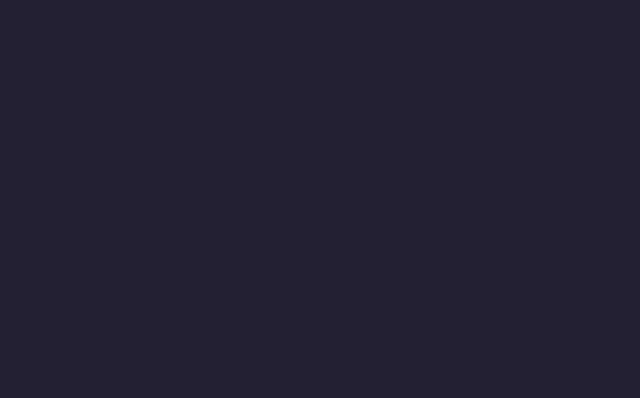
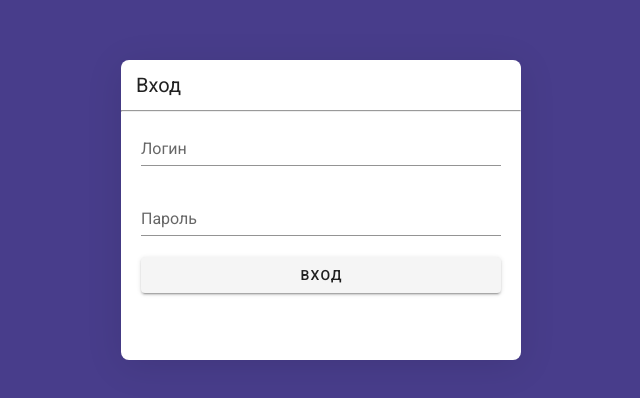
Before and after one commit to Denisoov/pawnshop, a Nuxt app: page /login in a window 1280 px wide. Before the commit this address had no page. Shown: the part 190-588 px from the top of the page, without its empty margins (319-959 px from the left). Built offline with nearby package versions, Linux system fonts and the light colour scheme.

Commit message:
Добавил компоненты на страницы

```diff
--- a/components/Auth.vue
+++ b/components/Auth.vue
@@ -1,7 +1,7 @@
 <template>
   <div class="dialog">
       <div class="dialog-header">
-          <span>Вход</span>
+          <span class="enter-text">Вход</span>
       </div>
       <hr>
       <div class="dialog-container">
@@ -33,10 +33,14 @@ export default {
         border-radius: 8px;
         background-color: white;
         width: 400px;
+        height: 300px;
         box-shadow: 0px 6px 37px rgba(0, 0, 0, 0.1);
     }
     .dialog-header{
         padding: 10px 15px;
+    }
+    .enter-text{
+        font-size: 20px;
     }
     .dialog-container{
         padding: 5px 20px 15px 20px;
--- a/layouts/default.vue
+++ b/layouts/default.vue
@@ -1,6 +1,8 @@
 <template>
     <div class="page">
-      <nuxt />
+      <v-app>
+        <nuxt />
+      </v-app>
     </div>
 </template>
 
--- a/pages/index.vue
+++ b/pages/index.vue
@@ -1,18 +1,17 @@
 <template>
-  <v-app>
-    <!-- <Auth></Auth> -->
-
-  </v-app>
+  <div>
+    <LeftBar></LeftBar>
+  </div>
 </template>
 
 <script>
-import Auth from "../components/Auth"
+import LeftBar from "../components/LeftBar"
 
 export default {
-  name: 'IndexPage',
   components:{
-    Auth
+    LeftBar
   }
+
 }
 </script>
 
--- /dev/null
+++ b/pages/login.vue
@@ -0,0 +1,25 @@
+<template>
+    <div class="login">
+        <Auth></Auth>
+    </div>
+</template>
+
+<script>
+import Auth from "../components/Auth"
+
+export default {
+    components:{
+        Auth
+    }
+}
+</script>
+
+<style lang="scss">
+    .login{
+        display: flex;
+        justify-content: center;
+        align-items: center;
+        height: 100%;
+        background-color: darkslateblue;
+    }
+</style>
```
